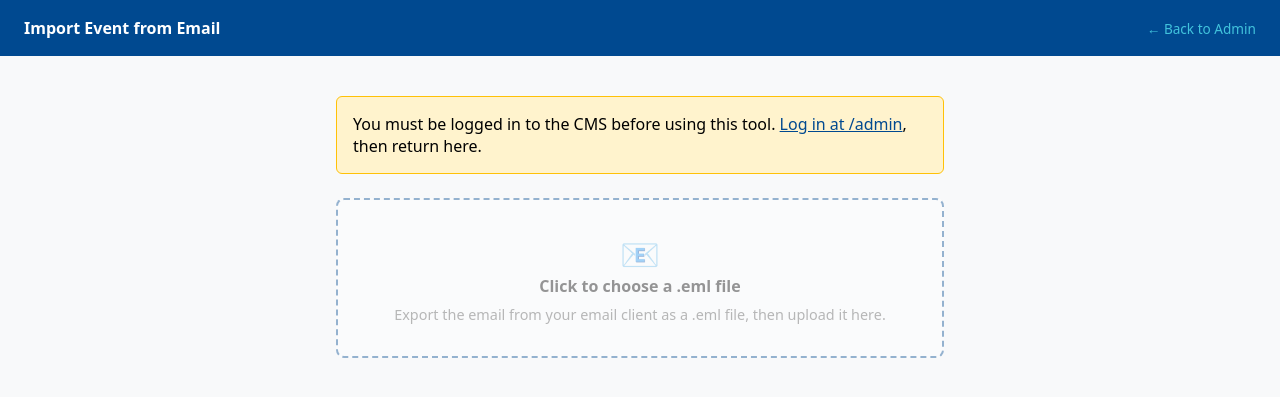
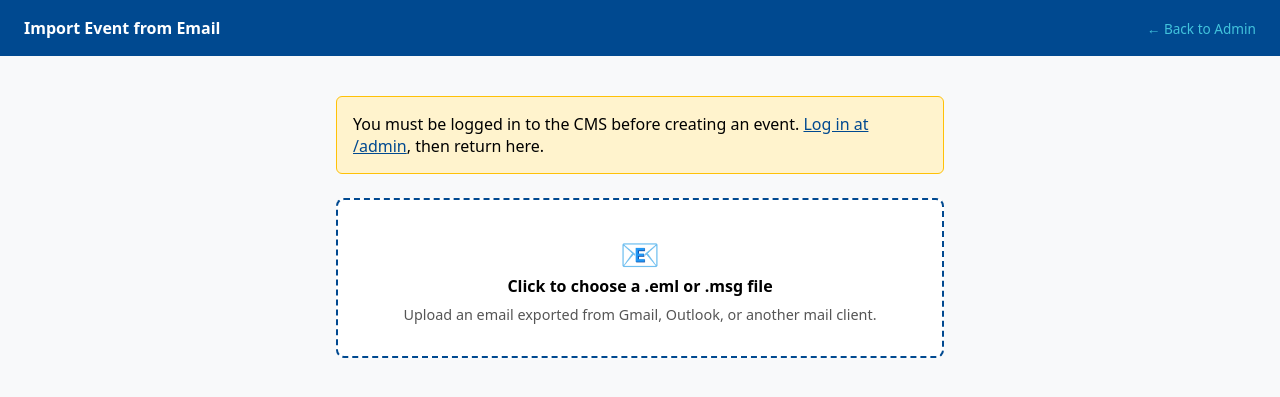
Before and after one commit to benhma94/Rotman-PhD-Website, a Jekyll site: the page admin/import-email.html, which Jekyll copies as it is, in a window 1280 px wide. Shown: the top 397 px of the page. Built offline with Jekyll 4.4.1, drawn with Linux system fonts in a browser that asks for light colours; some of the changed lines change nothing that is shown.

Commit message:
feat: enhance email import functionality to support .msg files and improve user feedback

```diff
--- a/admin/import-email.html
+++ b/admin/import-email.html
@@ -52,6 +52,13 @@
     .upload-zone input[type="file"] { display: none; }
     .upload-zone p { margin: 8px 0 0; color: #555; font-size: 0.9rem; }
     .upload-zone .icon { font-size: 2rem; }
+    #upload-status {
+      display: none;
+      margin: -16px 0 24px;
+      color: #555;
+      font-size: 0.9rem;
+    }
+    #upload-status.error { color: #721c24; }
     #form-section { display: none; }
     .field { margin-bottom: 20px; }
     label {
@@ -130,16 +137,17 @@
   </header>
   <main>
     <div id="auth-error" role="alert">
-      You must be logged in to the CMS before using this tool.
+      You must be logged in to the CMS before creating an event.
       <a href="/admin">Log in at /admin</a>, then return here.
     </div>
 
-    <div class="upload-zone" id="upload-zone" role="button" tabindex="0" aria-label="Choose .eml file">
-      <input type="file" id="eml-input" accept=".eml" />
+    <div class="upload-zone" id="upload-zone" role="button" tabindex="0" aria-label="Choose .eml or .msg file">
+      <input type="file" id="eml-input" accept=".eml,.msg" />
       <div class="icon">📧</div>
-      <strong>Click to choose a .eml file</strong>
-      <p>Export the email from your email client as a .eml file, then upload it here.</p>
+      <strong>Click to choose a .eml or .msg file</strong>
+      <p>Upload an email exported from Gmail, Outlook, or another mail client.</p>
     </div>
+    <div id="upload-status" role="status" aria-live="polite"></div>
 
     <form id="form-section" novalidate>
       <hr />
@@ -198,22 +206,43 @@
   <script>
     // ── Auth ─────────────────────────────────────────────────────────────────
     function getGithubToken() {
-      try {
-        const raw = localStorage.getItem('netlify-cms-user');
-        if (!raw) return null;
-        const parsed = JSON.parse(raw);
-        return parsed.token || null;
-      } catch {
-        return null;
+      const keys = ['decap-cms-user', 'netlify-cms-user'];
+      const stores = [localStorage, sessionStorage];
+
+      function tokenFromUser(user) {
+        if (!user || typeof user !== 'object') return null;
+        const candidates = [
+          user.token,
+          user.token && user.token.token,
+          user.token && user.token.access_token,
+          user.auth_token,
+          user.oauth_token,
+          user.backend && user.backend.token,
+          user.backend && user.backend.token && user.backend.token.access_token,
+          user.user && user.user.token,
+          user.user && user.user.token && user.user.token.access_token
+        ];
+        return candidates.find(token => typeof token === 'string' && token.length > 0) || null;
       }
+
+      for (const store of stores) {
+        for (const key of keys) {
+          const raw = store.getItem(key);
+          if (!raw) continue;
+          try {
+            const token = tokenFromUser(JSON.parse(raw));
+            if (token) return token;
+          } catch {
+            if (raw.length > 0 && !raw.startsWith('{')) return raw;
+          }
+        }
+      }
+
+      return null;
     }
 
-    const TOKEN = getGithubToken();
-
-    if (!TOKEN) {
+    if (!getGithubToken()) {
       document.getElementById('auth-error').style.display = 'block';
-      document.getElementById('upload-zone').style.opacity = '0.4';
-      document.getElementById('upload-zone').style.pointerEvents = 'none';
     }
 
     // ── .eml parser ──────────────────────────────────────────────────────────
@@ -342,9 +371,8 @@
       return bodyText.trim();
     }
 
-    function parseEml(text) {
-      const headers = parseHeaders(text);
-      let subject = headers['subject'] || '';
+    function cleanSubject(subject) {
+      subject = subject || '';
       subject = subject.replace(/=\?[^?]+\?[BbQq]\?[^?]*\?=/g, s => {
         try {
           const parts = s.slice(2, -2).split('?');
@@ -352,9 +380,14 @@
           return parts[2].replace(/_/g, ' ').replace(/=([0-9A-Fa-f]{2})/g, (_, h) => String.fromCharCode(parseInt(h, 16)));
         } catch { return s; }
       });
-      const title = subject.replace(/^(re:|fwd:|fw:)\s*/gi, '').trim();
+      return subject.replace(/^(re:|fwd:|fw:)\s*/gi, '').trim();
+    }
+
+    function parseEml(text) {
+      const headers = parseHeaders(text);
+      const title = cleanSubject(headers['subject']);
       const bodyText = extractBodyText(text, headers);
-      return { title, bodyText };
+      return { title, bodyText, rawText: text };
     }
 
     // ── Extraction helpers ────────────────────────────────────────────────────
@@ -427,11 +460,103 @@
 
     // ── Upload handler ────────────────────────────────────────────────────────
 
+    function readFileAsText(file) {
+      return new Promise((resolve, reject) => {
+        const reader = new FileReader();
+        reader.onload = e => resolve(e.target.result);
+        reader.onerror = () => reject(new Error('Could not read the selected file.'));
+        reader.readAsText(file);
+      });
+    }
+
+    function readFileAsArrayBuffer(file) {
+      return new Promise((resolve, reject) => {
+        const reader = new FileReader();
+        reader.onload = e => resolve(e.target.result);
+        reader.onerror = () => reject(new Error('Could not read the selected file.'));
+        reader.readAsArrayBuffer(file);
+      });
+    }
+
+    let msgReaderPromise = null;
+
+    async function loadMsgReader() {
+      if (!msgReaderPromise) {
+        msgReaderPromise = import('https://cdn.jsdelivr.net/npm/@kenjiuno/msgreader@1.26.0-beta1/+esm')
+          .then(mod => {
+            const MsgReader = mod.default || mod.MsgReader;
+            if (!MsgReader) throw new Error('Could not load the Outlook .msg parser.');
+            return MsgReader;
+          });
+      }
+      return msgReaderPromise;
+    }
+
+    function textFromMaybeBytes(value) {
+      if (!value) return '';
+      if (typeof value === 'string') return value;
+      if (value instanceof Uint8Array || value instanceof ArrayBuffer) {
+        try {
+          return new TextDecoder('utf-8').decode(value instanceof Uint8Array ? value : new Uint8Array(value));
+        } catch {
+          return '';
+        }
+      }
+      return String(value);
+    }
+
+    function parseDateTime(value) {
+      if (!value) return {};
+      const date = new Date(value);
+      if (Number.isNaN(date.getTime())) return {};
+      return {
+        date: toIso(date.getFullYear(), date.getMonth() + 1, date.getDate()),
+        time: `${padTwo(date.getHours())}:${padTwo(date.getMinutes())}`
+      };
+    }
+
+    async function parseMsgFile(file) {
+      const [MsgReader, buffer] = await Promise.all([loadMsgReader(), readFileAsArrayBuffer(file)]);
+      const reader = new MsgReader(buffer);
+      const data = reader.getFileData();
+
+      if (data.error) throw new Error(data.error);
+
+      const html = textFromMaybeBytes(data.bodyHtml || data.bodyHTML || data.html);
+      const bodyText = data.body || stripHtml(html) || data.preview || '';
+      const start = parseDateTime(data.apptStartWhole || data.clipStart);
+      const end = parseDateTime(data.apptEndWhole || data.clipEnd);
+      const fallbackTitle = file.name.replace(/\.msg$/i, '').replace(/[-_]+/g, ' ');
+
+      return {
+        title: cleanSubject(data.subject || data.normalizedSubject || data.conversationTopic || fallbackTitle),
+        bodyText,
+        rawText: [data.subject, data.headers, bodyText].filter(Boolean).join('\n\n'),
+        date: start.date || '',
+        start_time: start.time || '',
+        end_time: end.date === start.date ? (end.time || '') : '',
+        location: data.apptLocation || data.location || ''
+      };
+    }
+
+    async function parseUploadedEmail(file) {
+      if (/\.msg$/i.test(file.name)) return parseMsgFile(file);
+      const text = await readFileAsText(file);
+      return parseEml(text);
+    }
+
     const uploadZone = document.getElementById('upload-zone');
     const emlInput   = document.getElementById('eml-input');
     const formSection = document.getElementById('form-section');
     const detectedDatesField = document.getElementById('detected-dates-field');
     const detectedDatesSelect = document.getElementById('detected-dates');
+    const uploadStatus = document.getElementById('upload-status');
+
+    function setUploadStatus(message, isError) {
+      uploadStatus.textContent = message;
+      uploadStatus.className = isError ? 'error' : '';
+      uploadStatus.style.display = message ? 'block' : 'none';
+    }
 
     uploadZone.addEventListener('click', () => emlInput.click());
 
@@ -459,10 +584,15 @@
       if (emlInput.files[0]) processFile(emlInput.files[0]);
     });
 
-    function processFile(file) {
-      const reader = new FileReader();
-      reader.onload = e => populateForm(e.target.result);
-      reader.readAsText(file);
+    async function processFile(file) {
+      setUploadStatus('Reading file...', false);
+      try {
+        const parsedEmail = await parseUploadedEmail(file);
+        populateForm(parsedEmail);
+        setUploadStatus('', false);
+      } catch (err) {
+        setUploadStatus(`Could not import this file: ${err.message}`, true);
+      }
     }
 
     function todayIso() {
@@ -474,13 +604,18 @@
       return dates.find(d => d.iso >= today) || dates[dates.length - 1];
     }
 
-    function populateForm(emlText) {
-      const { title, bodyText } = parseEml(emlText);
-      const dates = extractDates(`${title} ${bodyText}`);
+    function populateForm(email) {
+      const title = email.title || '';
+      const bodyText = email.bodyText || '';
+      const rawText = email.rawText || `${title} ${bodyText}`;
+      const dates = email.date ? [{ iso: email.date, label: 'Outlook appointment date' }] : extractDates(`${title} ${bodyText}`);
 
       document.getElementById('f-title').value       = title;
-      document.getElementById('f-type').value        = detectType(emlText);
+      document.getElementById('f-type').value        = detectType(rawText);
       document.getElementById('f-description').value = extractDescription(bodyText);
+      document.getElementById('f-start-time').value  = email.start_time || '';
+      document.getElementById('f-end-time').value    = email.end_time || '';
+      document.getElementById('f-location').value    = email.location || '';
 
       if (dates.length === 0) {
         document.getElementById('f-date').value = todayIso();
@@ -583,7 +718,9 @@
         return;
       }
 
-      if (!TOKEN) {
+      const token = getGithubToken();
+
+      if (!token) {
         status.className = 'error';
         status.style.display = 'block';
         status.innerHTML = 'Not authenticated. <a href="/admin">Log in at /admin</a> first.';
@@ -598,7 +735,7 @@
       const content  = buildFrontmatter(fields);
 
       try {
-        await commitEvent(TOKEN, filename, content, fields.title);
+        await commitEvent(token, filename, content, fields.title);
         status.className = 'success';
         status.innerHTML = `Event created: <code>_events/${filename}</code>. GitHub Pages will rebuild in ~60 seconds. <a href="/admin">View or edit in CMS →</a>`;
         status.style.display = 'block';
```
